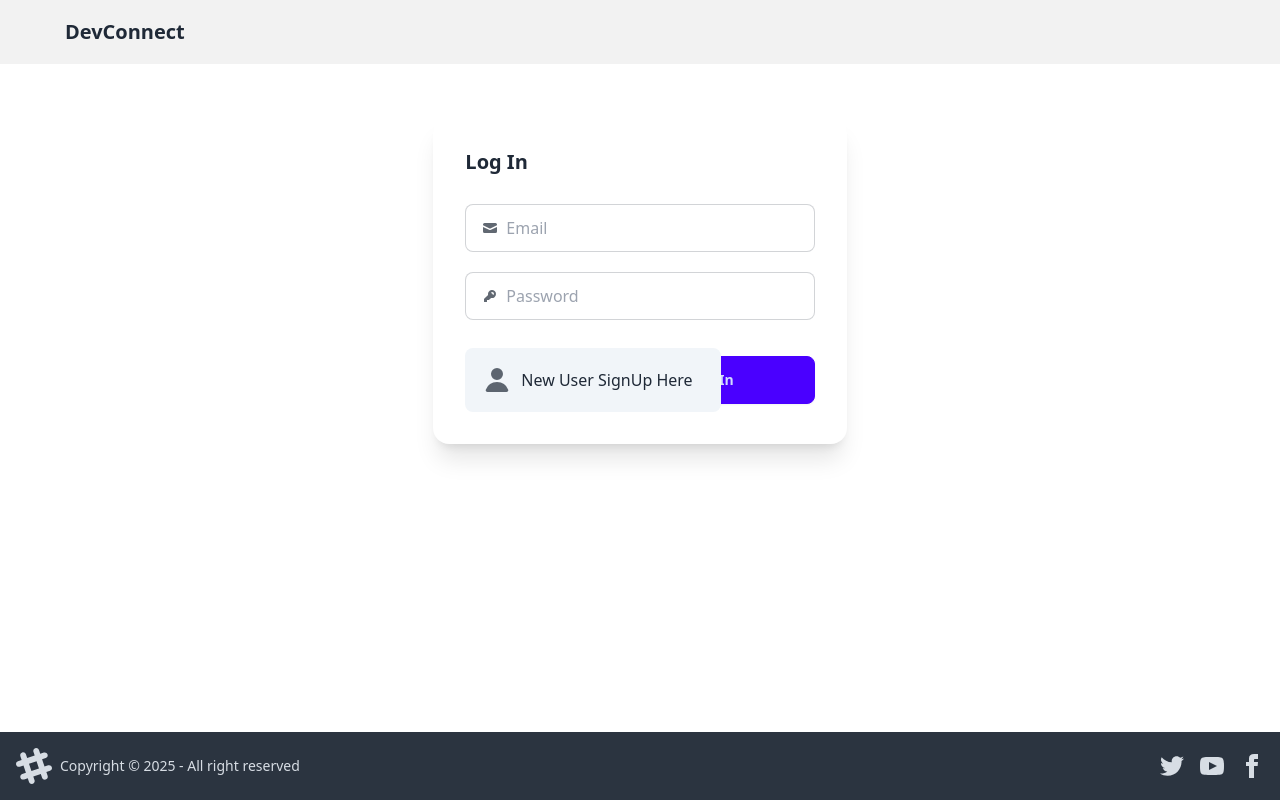
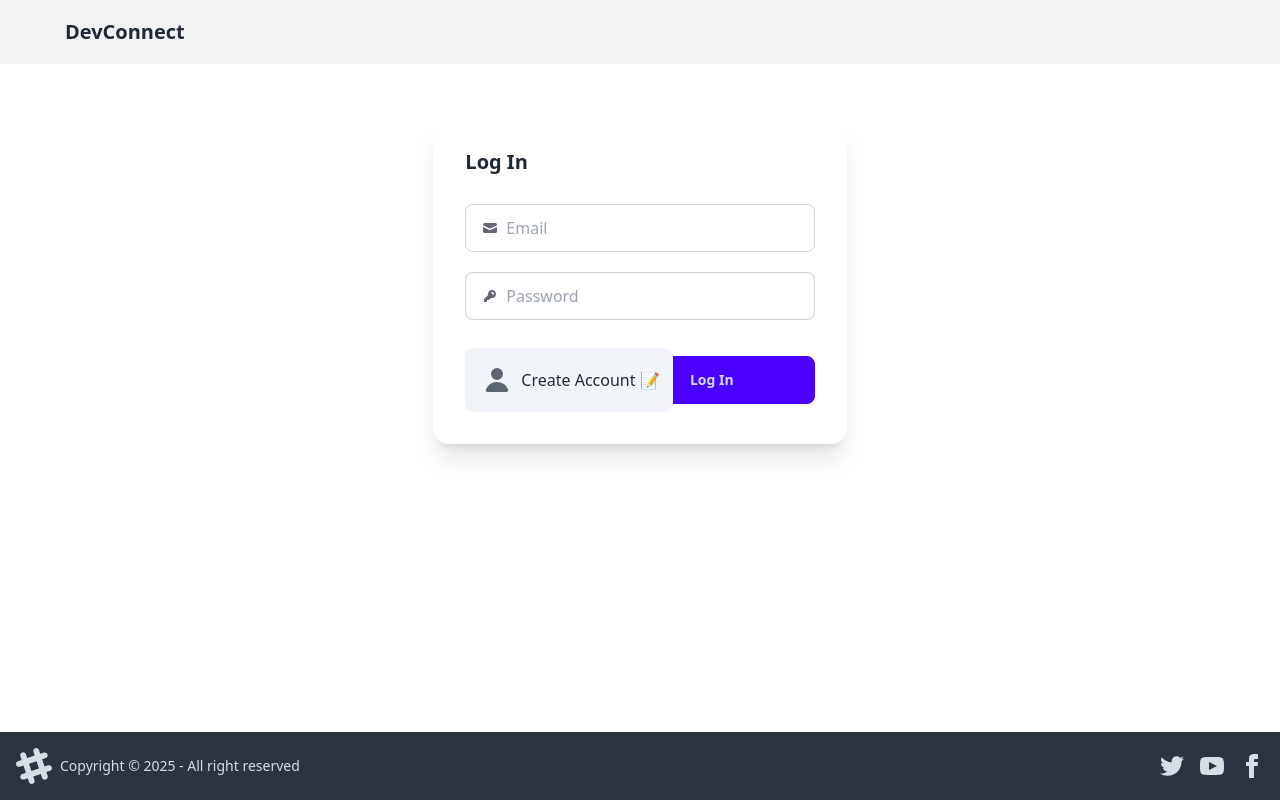
Before and after one commit to Harshitkulkarni/DevConnect-FrontEnd, a React (Vite) app: page /login in a window 1280 px wide. Built offline with nearby package versions, Linux system fonts and the light colour scheme; no server answers.

Commit message:
updated signup

```diff
--- a/package.json
+++ b/package.json
@@ -10,6 +10,7 @@
     "preview": "vite preview"
   },
   "dependencies": {
+    "@react-spring/web": "^9.5.5",
     "@reduxjs/toolkit": "^2.6.1",
     "axios": "^1.8.2",
     "daisyui": "^4.12.10",
@@ -17,6 +18,7 @@
     "react-dom": "^19.0.0",
     "react-redux": "^9.2.0",
     "react-router-dom": "^7.3.0",
+    "react-tinder-card": "^1.6.4",
     "socket.io-client": "^4.8.1"
   },
   "devDependencies": {
--- a/src/Login.jsx
+++ b/src/Login.jsx
@@ -167,8 +167,8 @@ const Login = () => {
               {isLoginForm ? "Sign Up" : "Log In"}
             </button>
           </div>
-          <p
-            className=" bg-slate-100 w-64 -mt-16 p-2 rounded-lg cursor-pointer"
+          <div
+            className=" bg-slate-100 w-52 -mt-16 p-2 rounded-lg cursor-pointer"
             onClick={() => {
               setIsLoginForm((value) => !value);
             }}
@@ -183,7 +183,7 @@ const Login = () => {
                 >
                   <path d="M8 8a3 3 0 1 0 0-6 3 3 0 0 0 0 6ZM12.735 14c.618 0 1.093-.561.872-1.139a6.002 6.002 0 0 0-11.215 0c-.22.578.254 1.139.872 1.139h9.47Z" />
                 </svg>
-                <h1> Exsisting User Login Hear </h1>
+                <h1> Log In 🔑</h1>
               </div>
             ) : (
               <div className="flex items-center">
@@ -195,10 +195,10 @@ const Login = () => {
                 >
                   <path d="M8 8a3 3 0 1 0 0-6 3 3 0 0 0 0 6ZM12.735 14c.618 0 1.093-.561.872-1.139a6.002 6.002 0 0 0-11.215 0c-.22.578.254 1.139.872 1.139h9.47Z" />
                 </svg>
-                <h1> New User SignUp Here </h1>
+                <h1>Create Account 📝</h1>
               </div>
             )}
-          </p>
+          </div>
         </div>
       </div>
     </div>
--- a/src/UserCard.jsx
+++ b/src/UserCard.jsx
@@ -3,10 +3,11 @@ import React from "react";
 import { useDispatch } from "react-redux";
 import { removeUserFromFeed } from "./utils/feedSlice";
 import { baseURL } from "../constant";
+import TinderCard from "react-tinder-card";
 
 const UserCard = ({ data }) => {
   const dispatch = useDispatch();
-  //console.log(data);
+  // console.log(data);
   const { _id, firstName, lastName, age, gender, bio, skills, photoURL } = data;
 
   const handleSendRequest = async (status, id) => {
@@ -15,10 +16,15 @@ const UserCard = ({ data }) => {
       {},
       { withCredentials: true }
     );
-    console.log(res);
+    //console.log(res);
     dispatch(removeUserFromFeed(id));
   };
-
+  const handleSwipe = (direction) => {
+    handleSendRequest(direction === "left" ? "ignored" : "interested", userId);
+  };
+  const truncateString = (str, strLength) => {
+    return str.length > strLength ? str.slice(0, strLength) + "..." : str;
+  };
   return (
     <div className="card lg:card-side bg-base-100 shadow-xl">
       <figure className="w-6/12 h-max">
@@ -47,6 +53,46 @@ const UserCard = ({ data }) => {
         </div>
       </div>
     </div>
+    // <TinderCard
+    //   onSwipe={handleSwipe}
+    //   className="card max-w-sm border border-gray-200 rounded-lg overflow-hidden cursor-grab active:cursor-grab"
+    //   swipeRequirementType="position"
+    //   swipeThreshold={100}
+    //   preventSwipe={["up", "down"]}
+    // >
+    //   <div className="flex flex-col h-full">
+    //     <img
+    //       src={photoURL}
+    //       draggable="false"
+    //       loading="lazy"
+    //       className="h-[60%] w-full object-cover"
+    //       alt="user"
+    //     />
+    //     <div className="p-4 bg-base-200 flex flex-col justify-between h-[40%]">
+    //       <div>
+    //         <h2 className="text-lg sm:text-xl font-semibold">{firstName}</h2>
+    //         <p className="text-sm sm:text-base text-gray-600 sm:mt-1 mb-2">{`${age}, ${gender}`}</p>
+    //         <p className="text-gray-300 text-sm sm:text-base">
+    //           {truncateString(bio, 50) || "No description available"}
+    //         </p>
+    //       </div>
+    //       <div className="card-actions hidden sm:flex justify-between space-x-2 mt-4">
+    //         <button
+    //           onClick={() => handleSendRequest("ignored")}
+    //           className="btn btn-error btn-sm sm:btn-md flex-1"
+    //         >
+    //           ignored
+    //         </button>
+    //         <button
+    //           onClick={() => handleSendRequest("interested")}
+    //           className="btn btn-primary btn-sm sm:btn-md flex-1"
+    //         >
+    //           interested
+    //         </button>
+    //       </div>
+    //     </div>
+    //   </div>
+    // </TinderCard>
   );
 };
 
```
Also changed, not shown: 1 other file (tests, documents, lock files or other folders).
